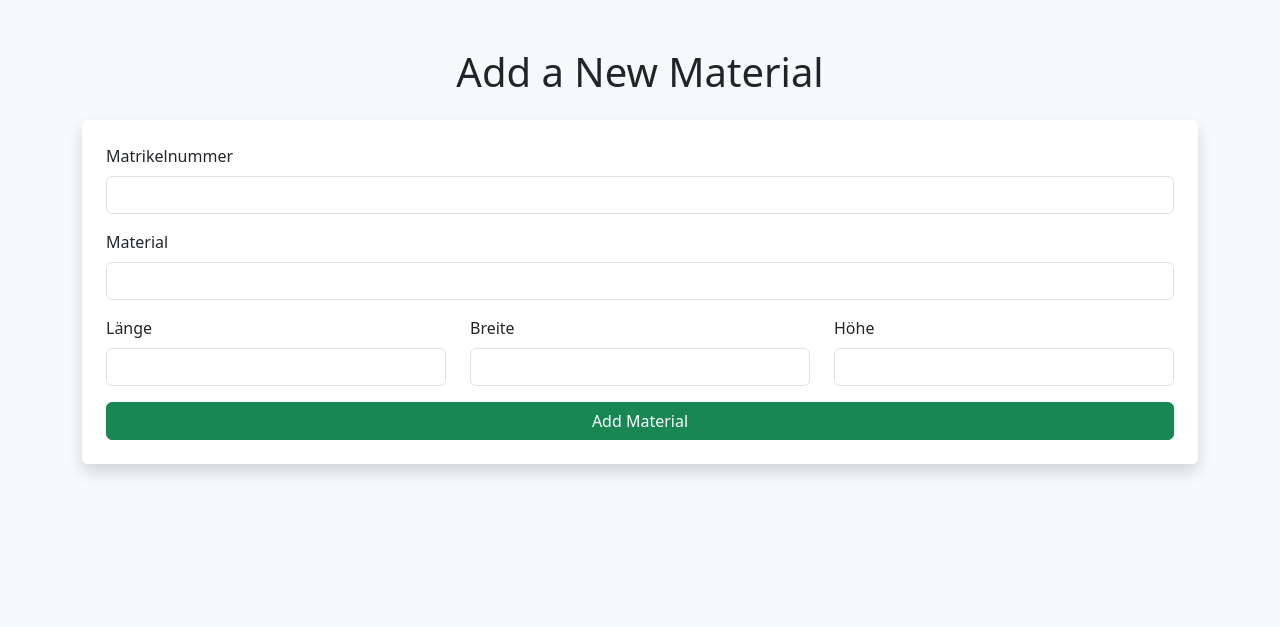
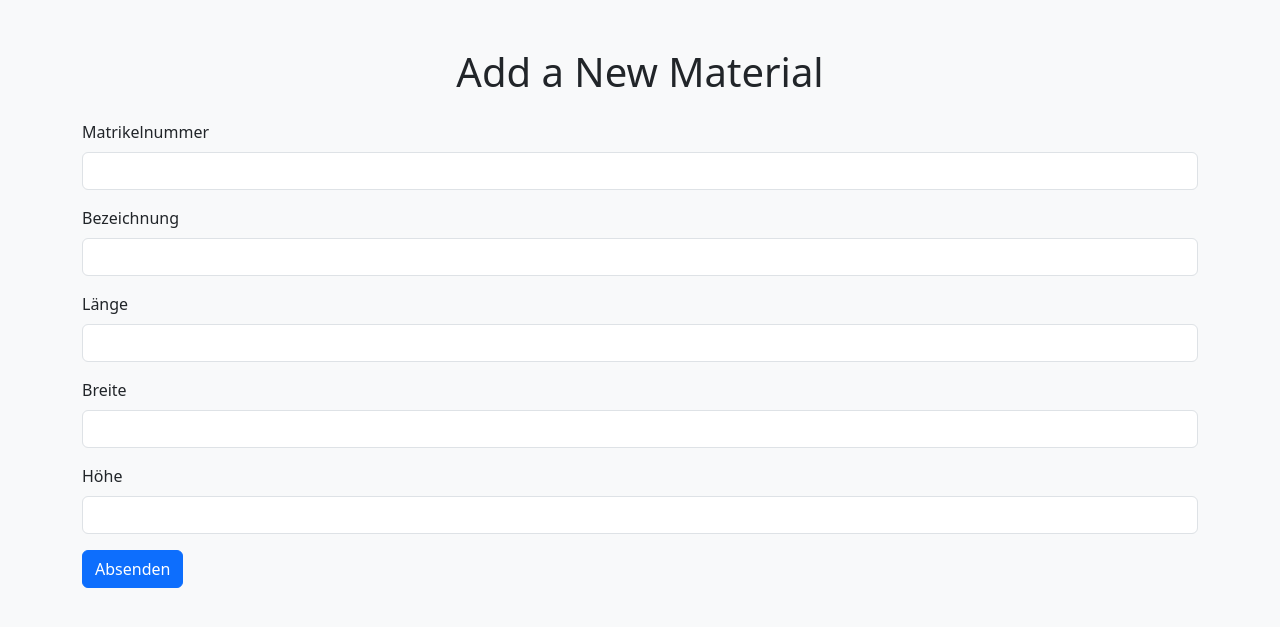
Before and after one commit to katringrs/recycling-app, a Flask app: page /add in a window 1280 px wide. Shown: the top 627 px of the page. Run offline with Flask 3, Linux system fonts and the light colour scheme.

Commit message:
Fehler behoben

```diff
--- a/templates/add_model.html
+++ b/templates/add_model.html
@@ -9,30 +9,28 @@
 <body class="bg-light">
     <div class="container my-5">
         <h1 class="text-center mb-4">Add a New Material</h1>
-        <form method="POST" action="/add" class="p-4 bg-white shadow rounded">
+        <form method="POST" action="/add">
             <div class="mb-3">
                 <label for="matrikelnummer" class="form-label">Matrikelnummer</label>
                 <input type="text" class="form-control" id="matrikelnummer" name="matrikelnummer" required>
             </div>
             <div class="mb-3">
-                <label for="material" class="form-label">Material</label>
-                <input type="text" class="form-control" id="material" name="material" required>
+                <label for="bezeichnung" class="form-label">Bezeichnung</label>
+                <input type="text" class="form-control" id="bezeichnung" name="bezeichnung" required>
             </div>
-            <div class="row">
-                <div class="col-md-4 mb-3">
-                    <label for="laenge" class="form-label">Länge</label>
-                    <input type="number" class="form-control" id="laenge" name="laenge" required>
-                </div>
-                <div class="col-md-4 mb-3">
-                    <label for="breite" class="form-label">Breite</label>
-                    <input type="number" class="form-control" id="breite" name="breite" required>
-                </div>
-                <div class="col-md-4 mb-3">
-                    <label for="hoehe" class="form-label">Höhe</label>
-                    <input type="number" class="form-control" id="hoehe" name="hoehe" required>
-                </div>
+            <div class="mb-3">
+                <label for="length" class="form-label">Länge</label>
+                <input type="number" step="0.01" class="form-control" id="length" name="length" required>
             </div>
-            <button type="submit" class="btn btn-success w-100">Add Material</button>
+            <div class="mb-3">
+                <label for="width" class="form-label">Breite</label>
+                <input type="number" step="0.01" class="form-control" id="width" name="width" required>
+            </div>
+            <div class="mb-3">
+                <label for="height" class="form-label">Höhe</label>
+                <input type="number" step="0.01" class="form-control" id="height" name="height" required>
+            </div>
+            <button type="submit" class="btn btn-primary">Absenden</button>
         </form>
     </div>
     <script src="https://cdn.jsdelivr.net/npm/bootstrap@5.3.0-alpha3/dist/js/bootstrap.bundle.min.js"></script>
```
